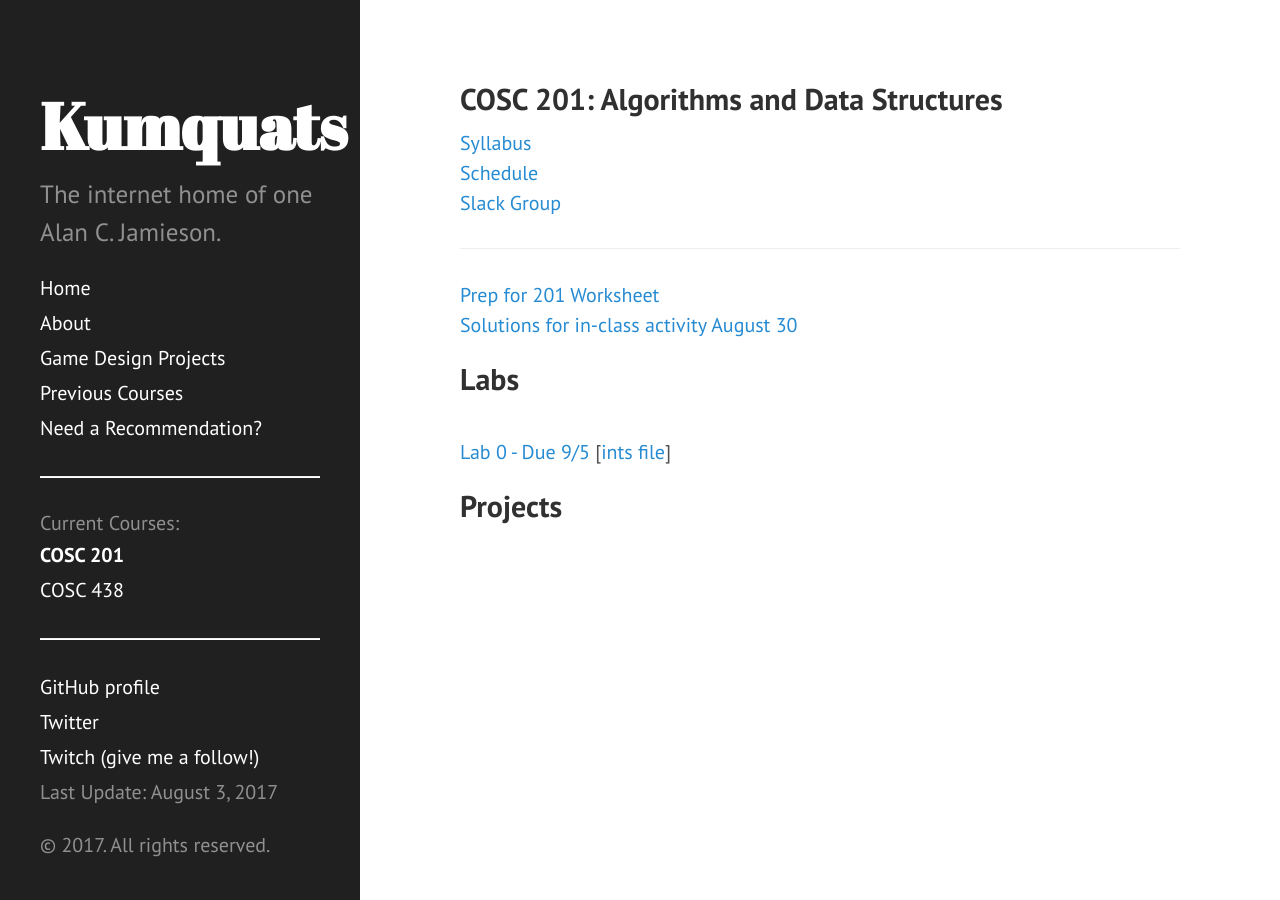
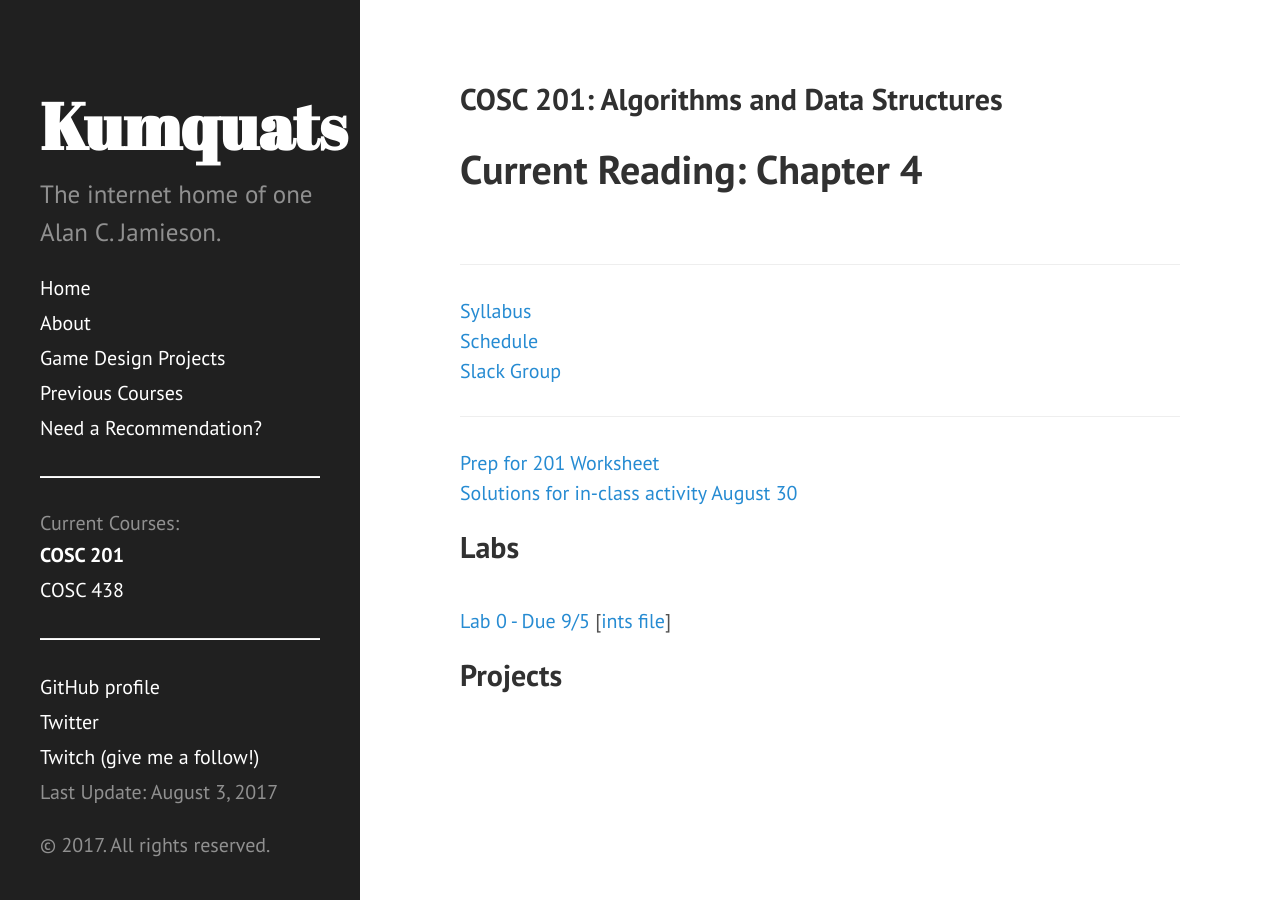
Before and after one commit to ripark/ripark.github.io, a Jekyll site: the page built from f17/cosc201.html, in a window 1280 px wide. Built offline with Jekyll 4.4.1, drawn with Linux system fonts in a browser that asks for light colours; Markdown is read by kramdown in place of the engine named in the settings.

Commit message:
201 reading update

```diff
--- a/f17/cosc201.html
+++ b/f17/cosc201.html
@@ -4,6 +4,9 @@ title: "COSC 201: Algorithms and Data Structures"
 shorttitle: "COSC 201"
 ---
 
+<h1> Current Reading: Chapter 4 </h1>
+<br>
+<hr>
 <a href="http://ripark.github.io/f17/COSC201SillyBus.pdf">Syllabus</a>
 <br>
 <a href="http://ripark.github.io/f17/COSC201Sched.pdf">Schedule</a>
```
